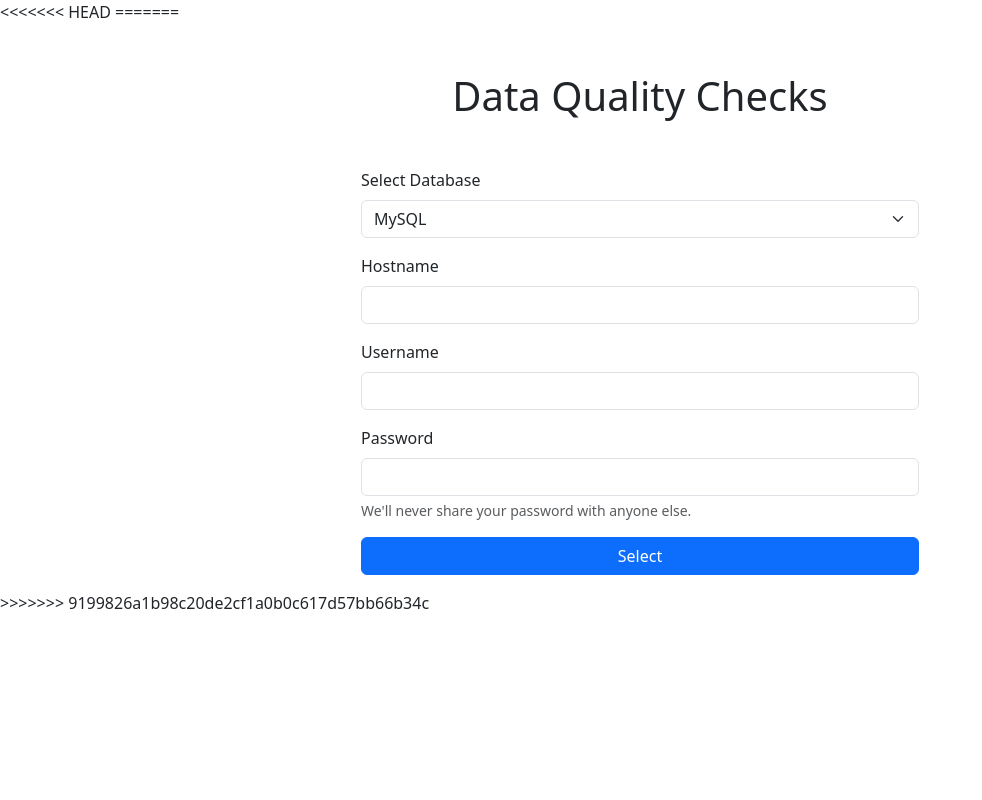
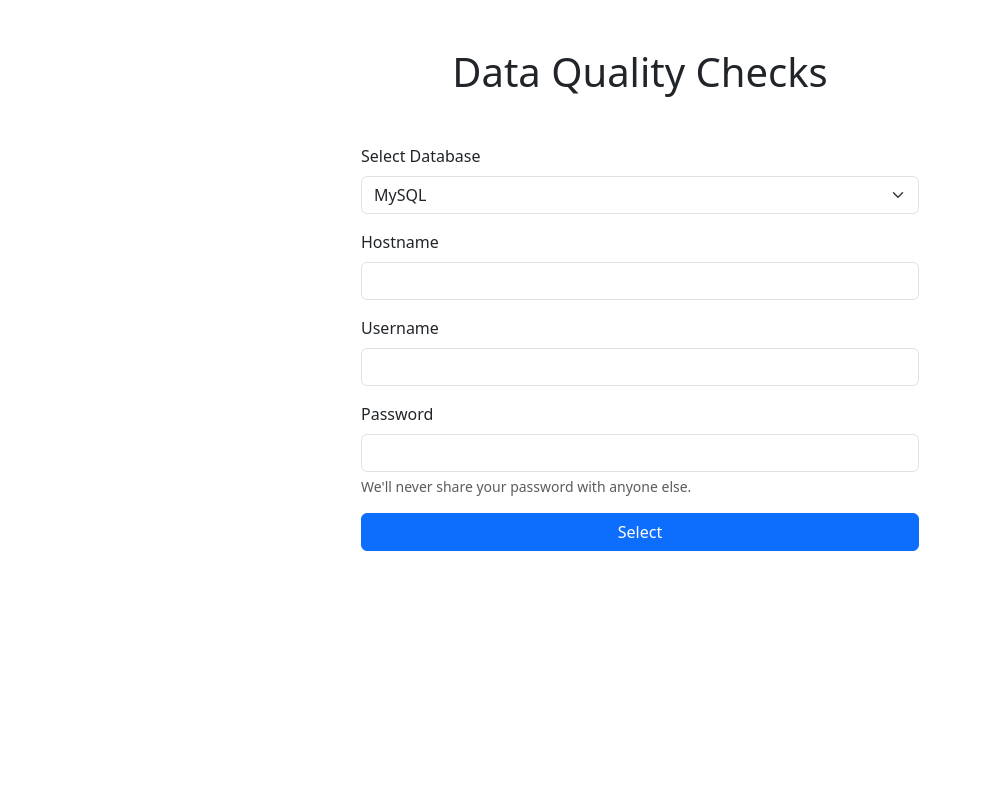
Before and after one commit to shiv-Apexon/Data-Quality-Utility, a Django app: page / in a window 1280 px wide. Shown: the whole page, without its empty margins (0-982 px from the left). Run offline with Django 5.2, Linux system fonts and the light colour scheme.

Commit message:
[Shivraj] Take frontend code.

```diff
--- a/templates/QCA/index.html
+++ b/templates/QCA/index.html
@@ -1,6 +1,4 @@
-<<<<<<< HEAD
 
-=======
 <!-- templates/home.html -->
 <!DOCTYPE html>
 <html lang="en">
@@ -61,4 +59,3 @@
 <script src="https://cdn.jsdelivr.net/npm/bootstrap@5.2.3/dist/js/bootstrap.bundle.min.js" integrity="sha384-kenU1KFdBIe4zVF0s0G1M5b4hcpxyD9F7jL+jjXkk+Q2h455rYXK/7HAuoJl+0I4" crossorigin="anonymous"></script>
 </body>
 </html>
->>>>>>> 9199826a1b98c20de2cf1a0b0c617d57bb66b34c
```
